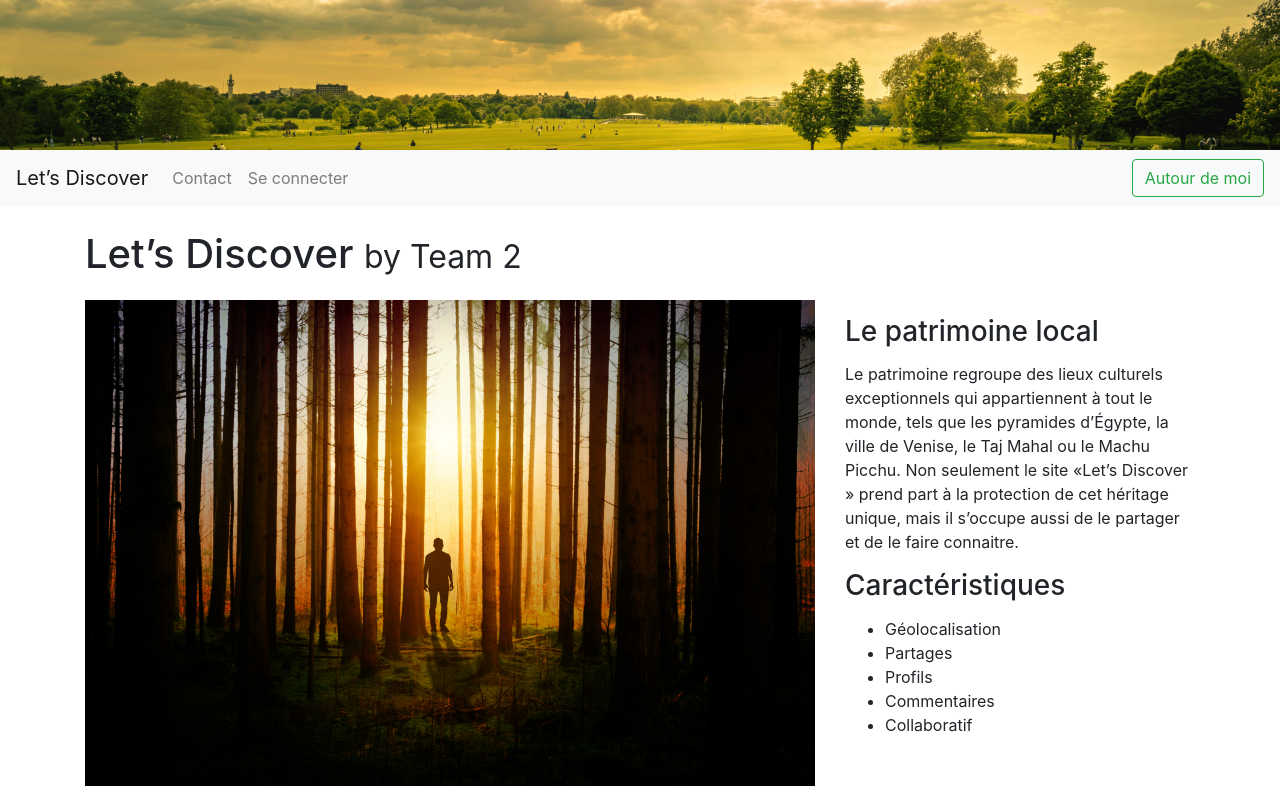
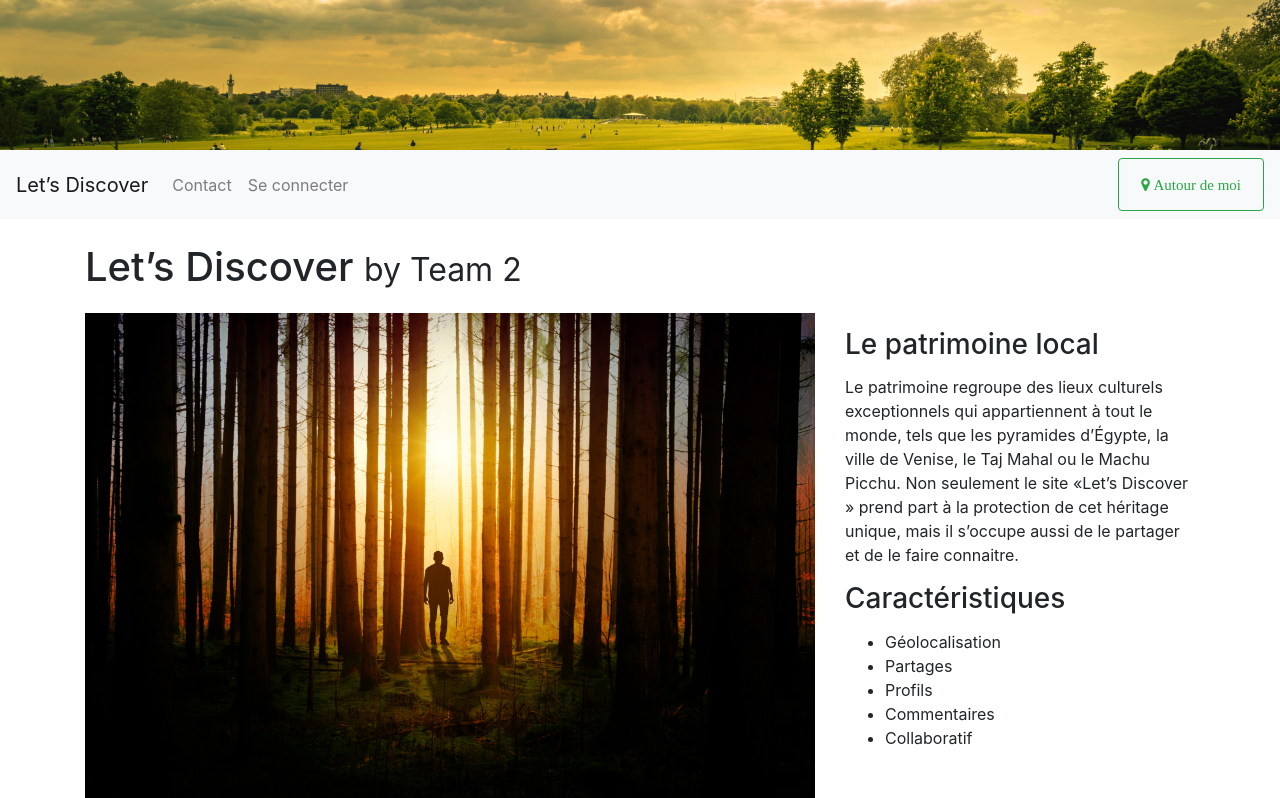
Before and after one commit to Bonjouravous/projetWeb, a PHP site: page /index.php in a window 1280 px wide. Shown: the top 798 px of the page. Run offline with PHP 8.4, Linux system fonts and the light colour scheme; grey boxes labelled with a size stand in for pictures from a placeholder-image service; some libraries are stand-ins or nearby versions.

Commit message:
autour de moi

```diff
--- a/header.php
+++ b/header.php
@@ -50,8 +50,8 @@ include_once('headermin.php');
 						?>
 
 				</ul>
-				<div class="form-inline my-2 my-lg-0">
-					<a class="btn btn-outline-success my-2 my-sm-0" href="recherche_localisation.php">Autour de moi</a>
+				<div class="form-inline my-2 my-lg-0 p-0">
+					<a class="btn btn-outline-success my-2 my-sm-0" href="recherche_localisation.php"><i class="fa fa-map-marker m-0" style="font-size: 15px;"> Autour de moi</i></a>
 				</div>
 			</div>
 		</nav>
```
